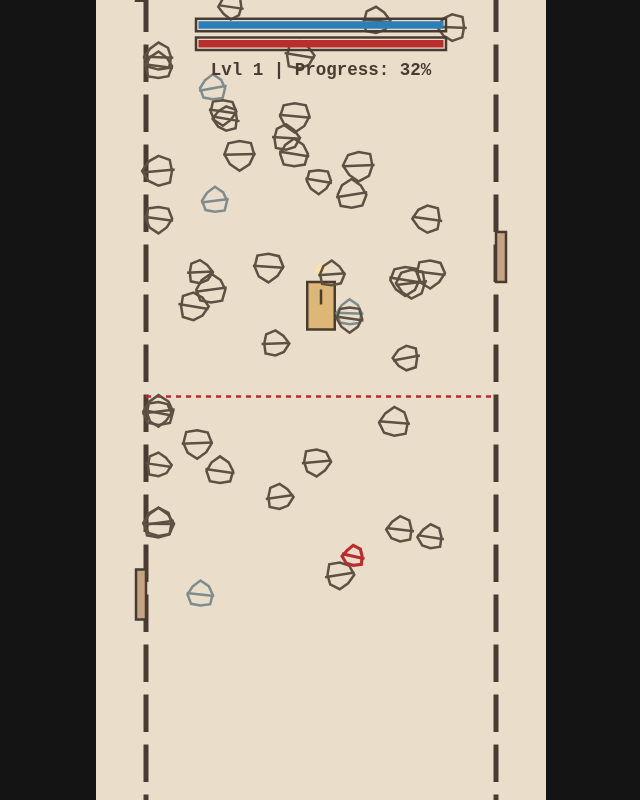
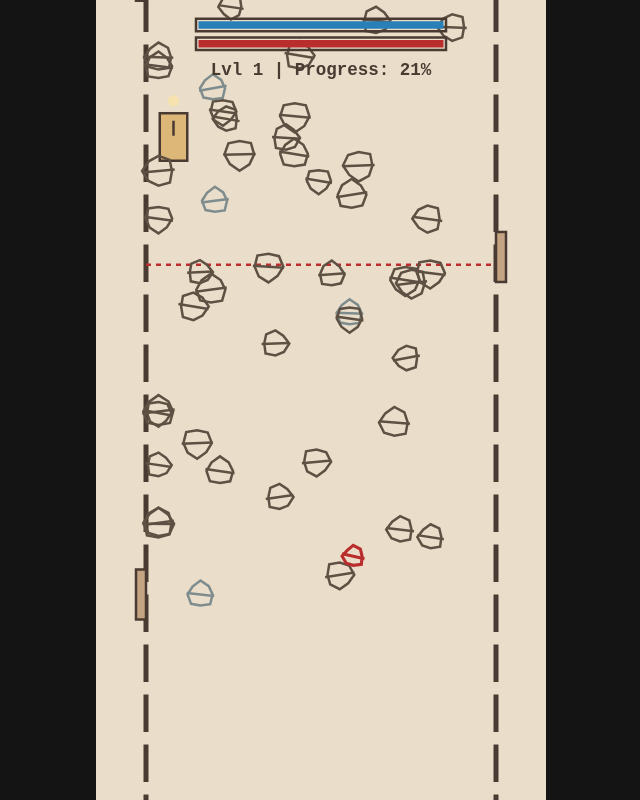
Before and after one commit to DiceeInked/ideal-goggles, a plain HTML site: page games/html/crowded/index.html in a window 1280 px wide. Shown: the whole page, without its empty margins (319-959 px from the left). Drawn offline with Linux system fonts and the light colour scheme.

Commit message:
Lengthen levels, move the exit door to a side wall, and make the movement feel more natural and human-like.

```diff
--- a/games/html/crowded/index.html
+++ b/games/html/crowded/index.html
@@ -212,15 +212,18 @@
             cameraY = 400;
             crowd = [];
             props = [];
+            levelTargetDistance = 360 + lvl * 55;
 
+            const doorSide = Math.random() < 0.5 ? 'left' : 'right';
             exitDoor = {
-                x: HALL_LEFT + HALL_WIDTH / 2,
+                x: doorSide === 'left' ? HALL_LEFT + 22 : HALL_RIGHT - 22,
                 y: 500 - levelTargetDistance - 30,
                 w: 22,
                 h: 38,
+                side: doorSide,
                 active: false
             };
-            props.push({ type: 'door', x: exitDoor.x - exitDoor.w / 2, y: exitDoor.y, w: exitDoor.w, h: exitDoor.h, isExit: true, active: false });
+            props.push({ type: 'door', x: exitDoor.x - exitDoor.w / 2, y: exitDoor.y, w: exitDoor.w, h: exitDoor.h, isExit: true, active: false, side: exitDoor.side });
 
             for (let y = 600; y > -400; y -= 45) {
                 spawnPropsAndCrowd(y);
@@ -353,20 +356,44 @@
         function loop() {
             if (!gameActive) return;
 
-            const activeSpeed = player.baseSpeed * (1 + (embarrassment / 30));
-            player.vx = 0;
-            player.vy = 0;
+            const moveX = (keys['arrowright'] || keys['d'] ? 1 : 0) - (keys['arrowleft'] || keys['a'] ? 1 : 0);
+            const moveY = (keys['arrowdown'] || keys['s'] ? 1 : 0) - (keys['arrowup'] || keys['w'] ? 1 : 0);
+            const maxSpeed = player.baseSpeed * (1 + embarrassment / 40);
+            const accel = 0.25;
 
-            if (keys['arrowup'] || keys['w']) player.vy = -activeSpeed;
-            if (keys['arrowdown'] || keys['s']) player.vy = activeSpeed * 0.5;
-            if (keys['arrowleft'] || keys['a']) player.vx = -activeSpeed * 0.8;
-            if (keys['arrowright'] || keys['d']) player.vx = activeSpeed * 0.8;
+            if (moveX !== 0 || moveY !== 0) {
+                const len = Math.hypot(moveX, moveY) || 1;
+                const dirX = moveX / len;
+                const dirY = moveY / len;
+                player.vx += dirX * accel;
+                player.vy += dirY * accel;
+            }
+
+            const drag = 0.78;
+            player.vx *= drag;
+            player.vy *= drag;
+
+            const speed = Math.hypot(player.vx, player.vy);
+            if (speed > maxSpeed) {
+                const scale = maxSpeed / speed;
+                player.vx *= scale;
+                player.vy *= scale;
+            }
 
             player.x += player.vx;
             player.y += player.vy;
 
-            if (player.x - player.r < HALL_LEFT) player.x = HALL_LEFT + player.r;
-            if (player.x + player.r > HALL_RIGHT) player.x = HALL_RIGHT - player.r;
+            if (player.x - player.r < HALL_LEFT) {
+                player.x = HALL_LEFT + player.r;
+                player.vx *= -0.2;
+            }
+            if (player.x + player.r > HALL_RIGHT) {
+                player.x = HALL_RIGHT - player.r;
+                player.vx *= -0.2;
+            }
+
+            if (Math.abs(player.vx) < 0.02) player.vx = 0;
+            if (Math.abs(player.vy) < 0.02) player.vy = 0;
 
             cameraY += (player.y - cameraY - 450) * 0.1;
 
```
